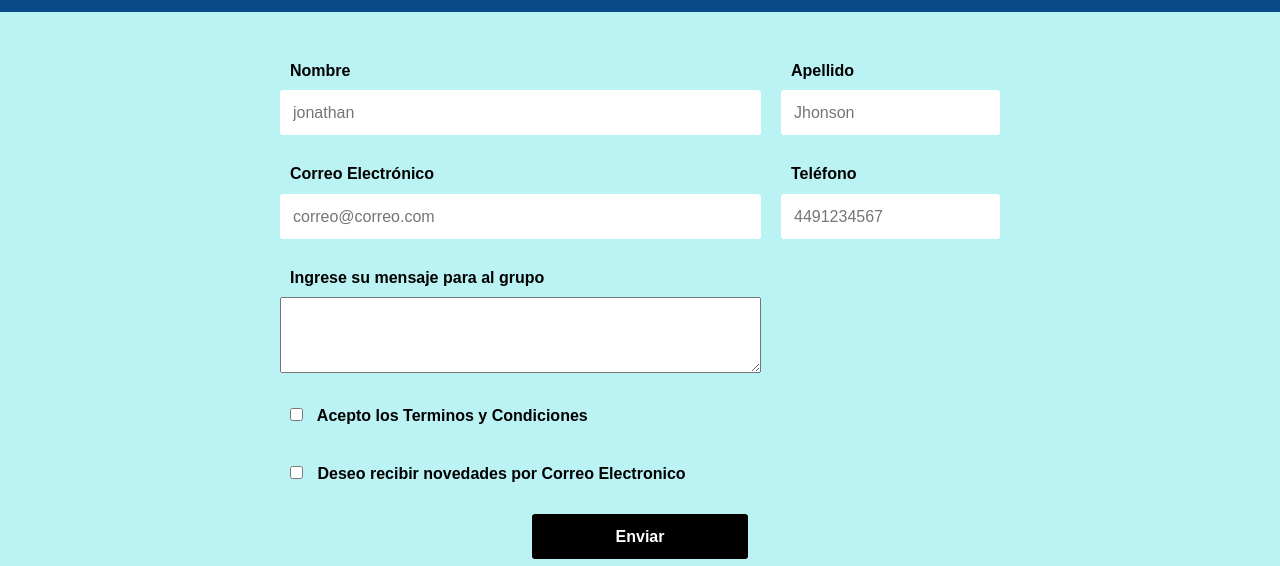
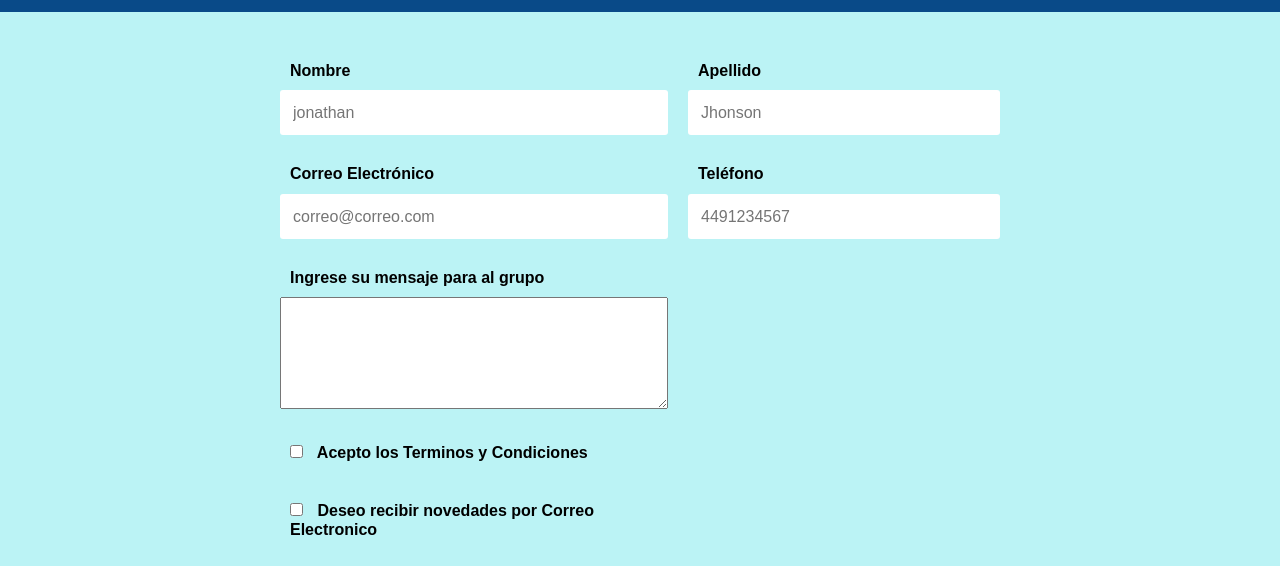
Before and after one commit to RSDominguez/23013_G10, a plain HTML site: page formulario.html in a window 1280 px wide. Shown: the part 98-664 px from the top of the page. Drawn offline with nearby package versions, Linux system fonts and the light colour scheme; a web font is replaced by a local one.

Commit message:
Update formulario.html

```diff
--- a/formulario.html
+++ b/formulario.html
@@ -73,7 +73,7 @@
 
 			<div>
 				<label for="Mensaje" class="formulario__label">Ingrese su mensaje para al grupo</label>
-				<textarea rows="4" cols="50"></textarea></div><br>
+				<textarea rows="6" cols="40"></textarea></div><br>
 			<!-- Grupo: Terminos y Condiciones -->
 			<div class="formulario__grupo" id="grupo__terminos">
 				<label class="formulario__label">
```
